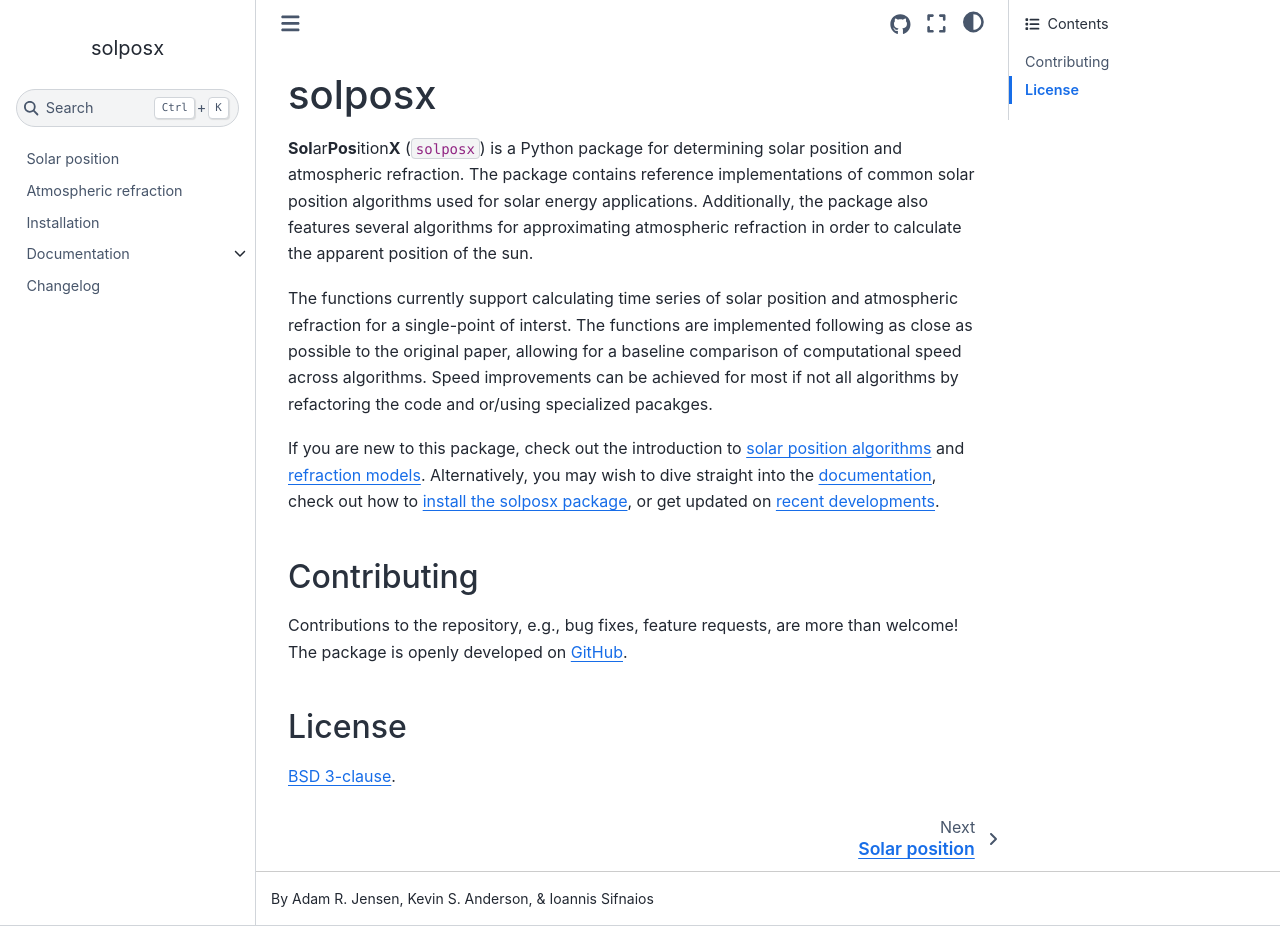
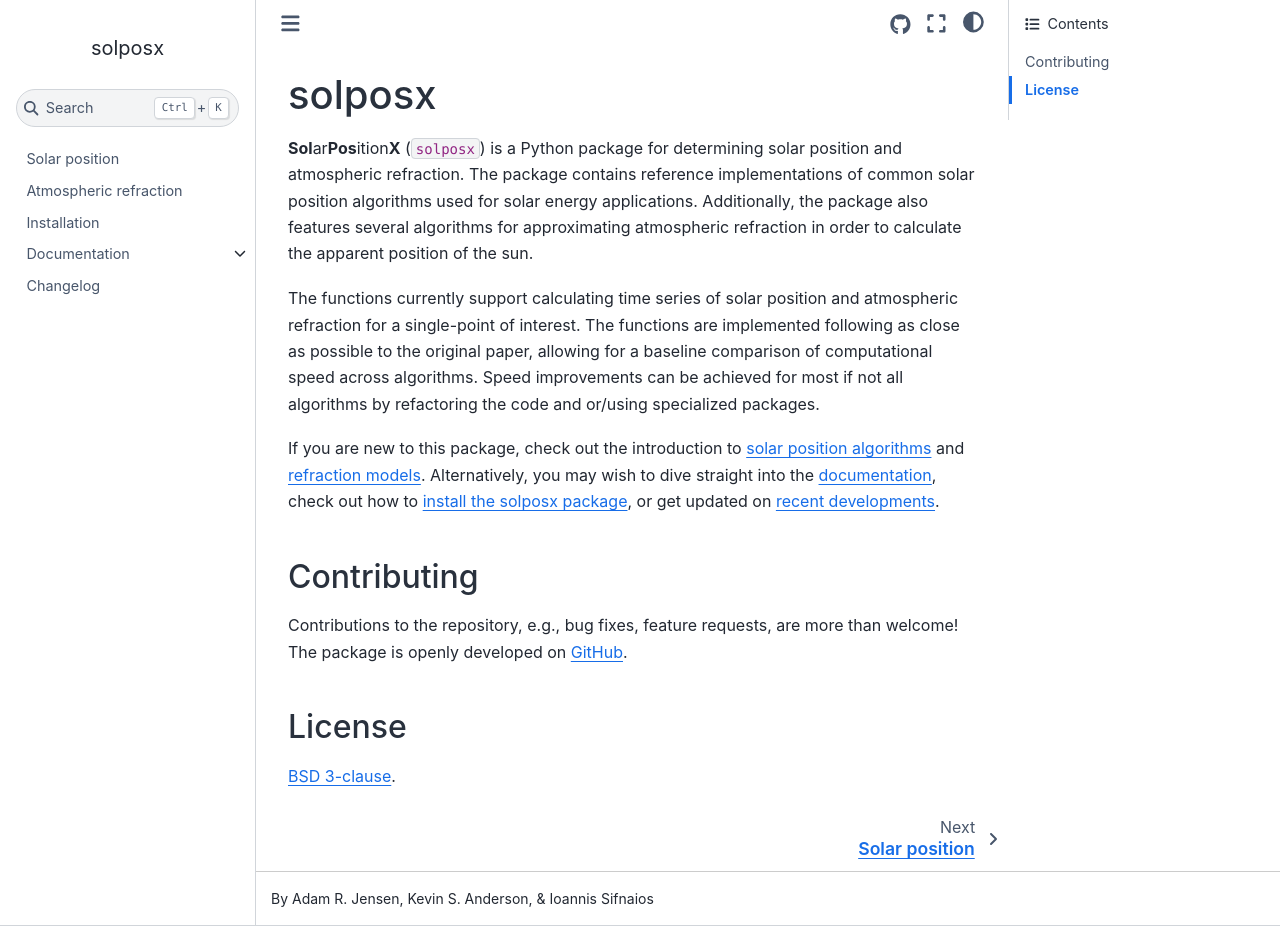
Before and after one commit to pvlib/solposx, a Sphinx documentation site: the page built from docs/source/index.md, in a window 1280 px wide and 926 px high. Built offline with Sphinx 7.4.7 and the Sphinx Book theme 1.1.4, drawn with Linux system fonts in a browser that asks for light colours.

Commit message:
Fix typos
Co-authored-by: Kevin Anderson <kevin.anderso@gmail.com>

```diff
--- a/docs/source/index.md
+++ b/docs/source/index.md
@@ -2,7 +2,7 @@
 
 **Sol**ar**Pos**ition**X** (`solposx`) is a Python package for determining solar position and atmospheric refraction. The package contains reference implementations of common solar position algorithms used for solar energy applications. Additionally, the package also features several algorithms for approximating atmospheric refraction in order to calculate the apparent position of the sun.
 
-The functions currently support calculating time series of solar position and atmospheric refraction for a single-point of interst. The functions are implemented following as close as possible to the original paper, allowing for a baseline comparison of computational speed across algorithms. Speed improvements can be achieved for most if not all algorithms by refactoring the code and or/using specialized pacakges.
+The functions currently support calculating time series of solar position and atmospheric refraction for a single-point of interest. The functions are implemented following as close as possible to the original paper, allowing for a baseline comparison of computational speed across algorithms. Speed improvements can be achieved for most if not all algorithms by refactoring the code and or/using specialized packages.
 
 If you are new to this package, check out the introduction to [solar position algorithms](solarposition_introduction) and [refraction models](refraction_introduction). Alternatively, you may wish to dive straight into the [documentation](documentation), check out how to [install the solposx package](installation), or get updated on [recent developments](whatsnew).
 
```
